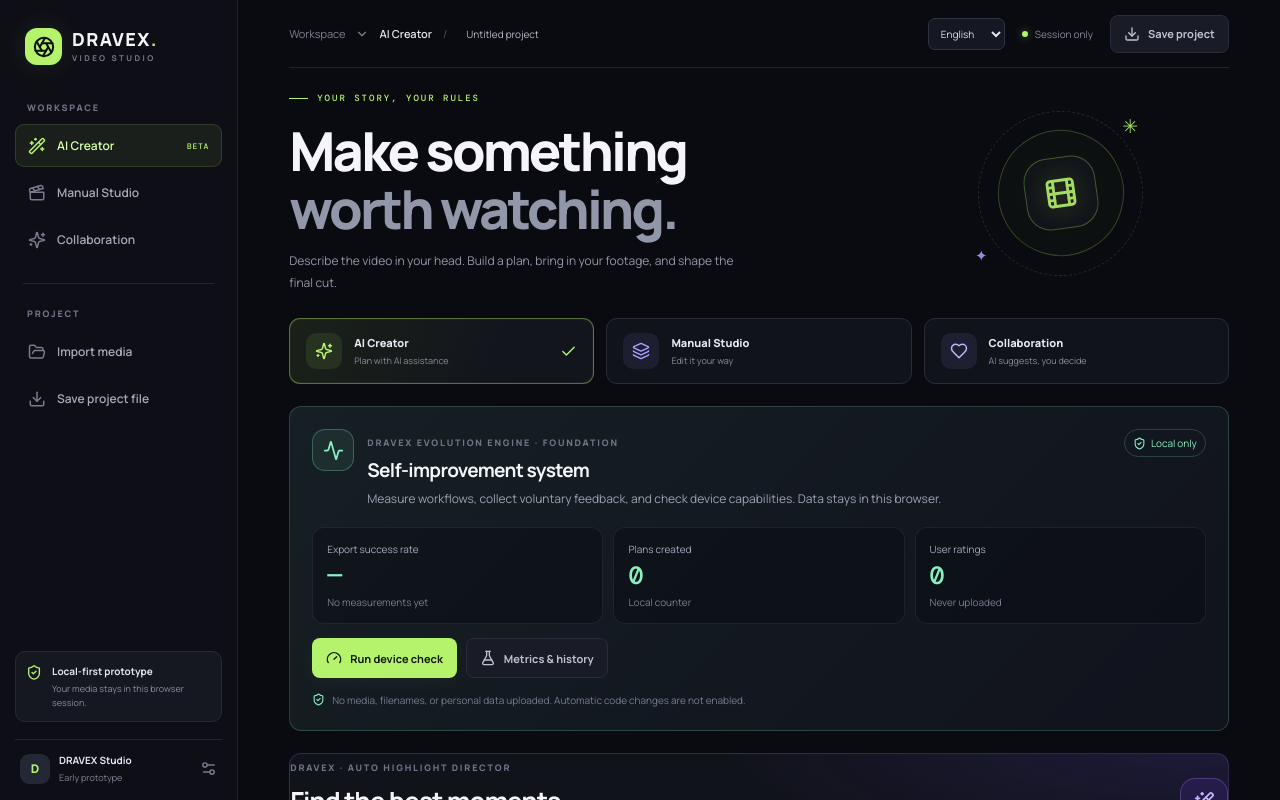
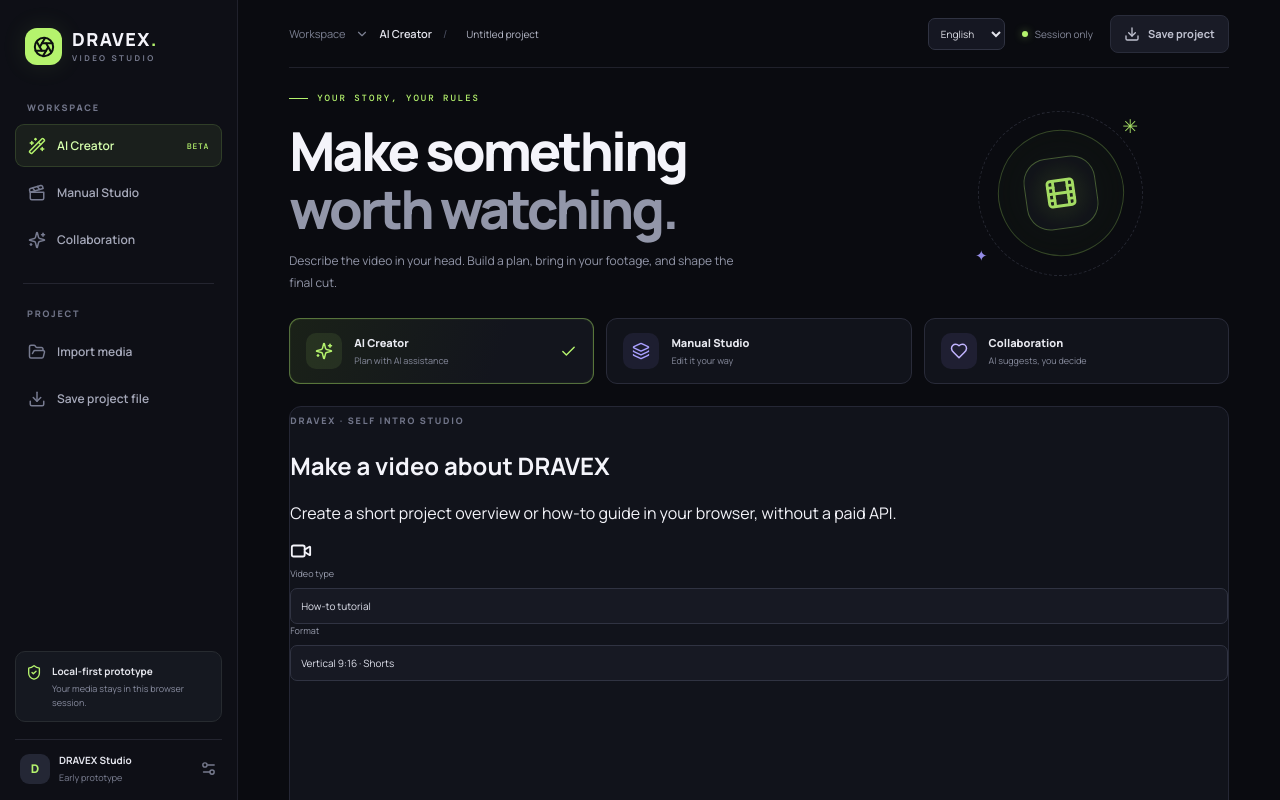
Before and after one commit to mlbbgame/dravex-ai-video-editor, a React (Vite) app: page / in a window 1280 px wide. Shown: the top 800 px of the page. Built offline with nearby package versions, Linux system fonts and the light colour scheme.

Commit message:
Integrate DRAVEX self-introduction video studio

```diff
--- a/src/App.tsx
+++ b/src/App.tsx
@@ -4,6 +4,7 @@ import { renderVideoSequence } from "./video/video-sequence-render";
 import { generateLocalPlan, makeOverlayTitle } from "./video/plan-generator";
 import { analyzeVideoForHighlights, buildHighlightVariants, type HighlightProgress, type HighlightVariant } from "./video/highlight-finder";
 import EvolutionEngine, { trackEvolutionEvent } from "./EvolutionEngine";
+import SelfIntroVideo from "./components/SelfIntroVideo";
 import {
   Aperture, ArrowDown, ArrowRight, ArrowUp, AudioLines, Check, ScanSearch,
   ChevronDown, Clapperboard, Download, FileVideo, Film, FolderOpen, Gauge,
@@ -532,6 +533,7 @@ export default function App() {
           <button className={mode === "collab" ? "mode-option selected" : "mode-option"} onClick={() => setMode("collab")}><span className="mode-icon collab-icon"><Heart size={18} /></span><span><strong>{language === "ru" ? "Совместный режим" : "Collaboration"}</strong><small>{language === "ru" ? "ИИ предлагает, ты решаешь" : "AI suggests, you decide"}</small></span>{mode === "collab" && <Check className="mode-check" size={17} />}</button>
         </section>
         {mode === "collab" && <section className="collab-notice panel"><span className="collab-notice-icon"><ShieldCheck size={18} /></span><div><strong>{language === "ru" ? "Режим совместной работы" : "Collaboration mode"}</strong><p>{language === "ru" ? "ИИ-план — только черновик. Проверь его, редактируй клипы вручную и экспортируй результат, когда будешь готов. Принятие каждого предложения остаётся за тобой." : "The AI plan is a draft. Review it, edit clips manually, and export when ready. You stay in control of every proposed change."}</p></div></section>}
+        <SelfIntroVideo language={language} />
         <EvolutionEngine language={language} />
 
         <section className="highlight-director panel">
```
